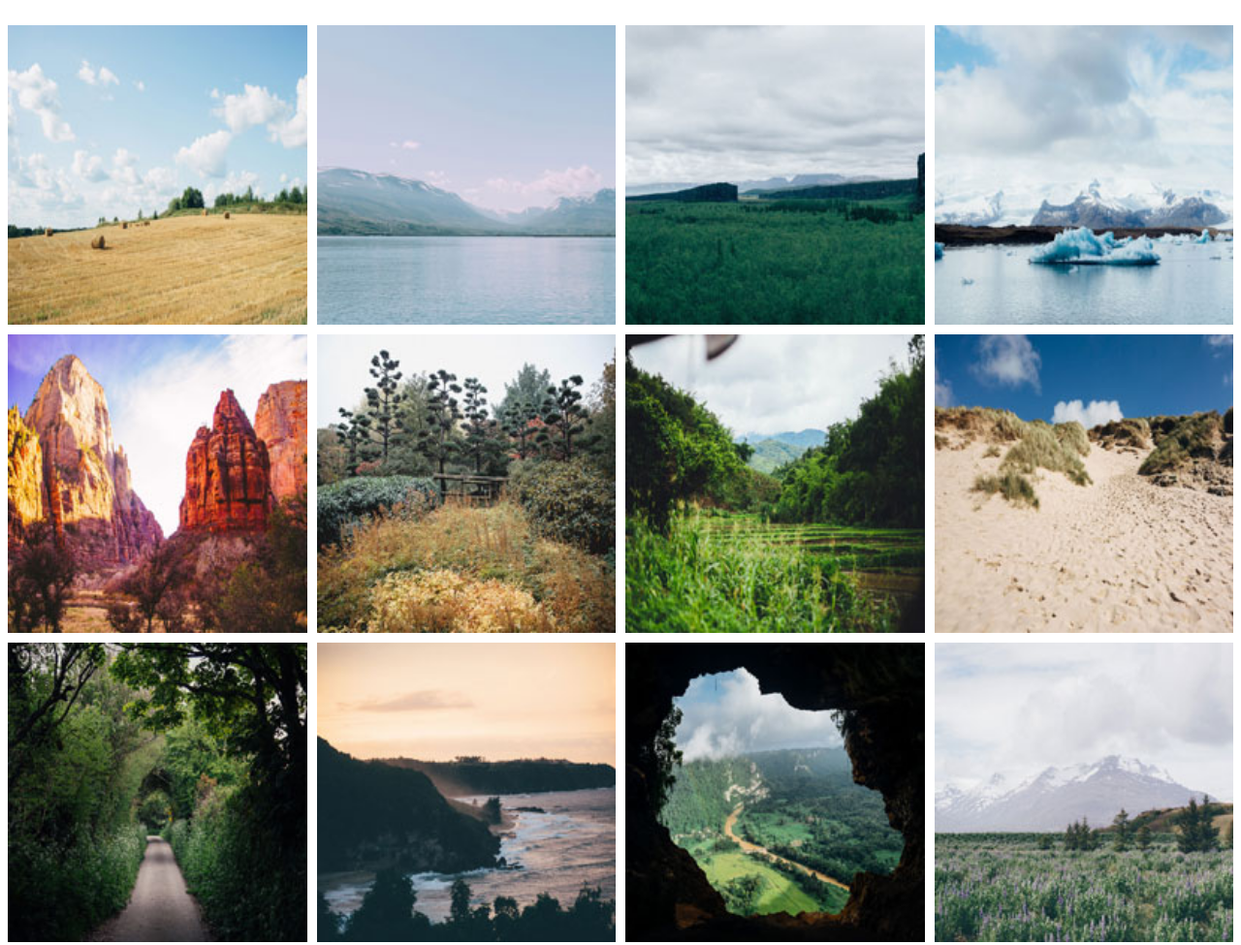
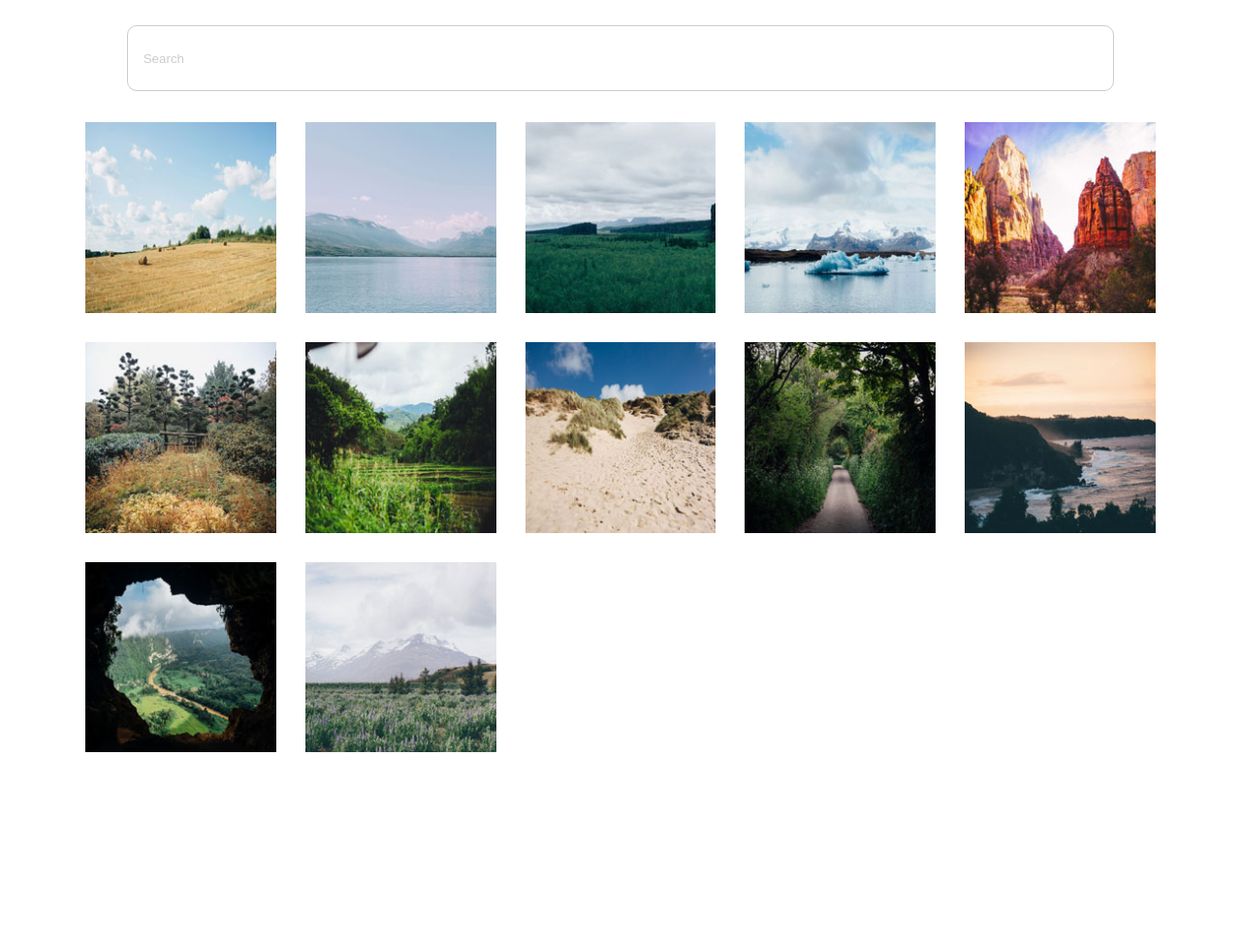
Before and after one commit to raf-l8bloomer/interactive-photo-gallery, a website: page index.html in a window 1280 px wide. Shown: the whole page at 97% size. After the commit the page ends 808 px from the top, so only its background shows below. Drawn offline with Linux system fonts and the light colour scheme.

Commit message:
added search filter and adjusted minimum sizes

```diff
--- a/css/layout.css
+++ b/css/layout.css
@@ -1,11 +1,35 @@
+body {
+    max-width: 100%;
+}
+
 .gallery {
     display: grid;
-    grid-template-columns: repeat(auto-fit, minmax(280px, 1fr));
+    grid-template-columns: repeat(auto-fit, minmax(180px, 1fr));
     grid-template-rows: auto;
-    grid-gap: 10px
+    grid-auto-columns: repeat(4, minmax(280px, 1fr));
+    grid-gap: 30px;
+    margin: 2em 5em;
 }
 
 a {
     display: flex;
     flex-direction: column;
 }
+
+.input-container {
+    display: flex;
+}
+
+.search {
+    margin: auto;
+    width: 80%;
+    height: 4rem;
+    display: inline-block;
+    border: 1px #ccc solid;
+    border-radius: 10px;
+}
+
+input::placeholder {
+    padding: 1em;
+    color: #ccc;
+}
--- a/index.html
+++ b/index.html
@@ -10,43 +10,46 @@
 </head>
 <body>
     <header>
+        <div class="input-container">
+            <input type="text" id="search" class="search" placeholder="Search">
+        </div>
     </header>
     <main>
         <div class="gallery">
-        <a href="photos/01.jpg" data-caption="Image 1">
+        <a class="image" href="photos/01.jpg" data-caption="A brown field of hay with a cloudy sky.">
             <img src="photos/thumbnails/01.jpg" alt="Image 1">
         </a>
-        <a href="photos/01.jpg" data-caption="Image 2">
+        <a class="image" href="photos/02.jpg" data-caption="A landscape view of water, mountain and sky.">
             <img src="photos/thumbnails/02.jpg" alt="Image 2">
         </a>
-        <a href="photos/03.jpg" data-caption="Image 3">
+        <a class="image" href="photos/03.jpg" data-caption="A green field and overcast sky.">
             <img src="photos/thumbnails/03.jpg" alt="Image 3">
         </a>
-        <a href="photos/04.jpg" data-caption="Image 4">
+        <a class="image" href="photos/04.jpg" data-caption="Cold glaciers with icy mountains. ">
             <img src="photos/thumbnails/04.jpg" alt="Image 4">
         </a>
-        <a href="photos/05.jpg" data-caption="Image 5">
+        <a class="image" href="photos/05.jpg" data-caption="Red canyons">
             <img src="photos/thumbnails/05.jpg" alt="Image 5">
         </a>
-        <a href="photos/06.jpg" data-caption="Image 6">
+        <a class="image" href="photos/06.jpg" data-caption="Trees and foliage.">
             <img src="photos/thumbnails/06.jpg" alt="Image 6">
         </a>
-        <a href="photos/07.jpg" data-caption="Image 7">
+        <a class="image" href="photos/07.jpg" data-caption="Green field with trees and overcast sky.">
             <img src="photos/thumbnails/07.jpg" alt="Image 7">
         </a>
-        <a href="photos/08.jpg" data-caption="Image 8">
+        <a class="image" href="photos/08.jpg" data-caption="Beachy desert sands and a clear sky.">
             <img src="photos/thumbnails/08.jpg" alt="Image 8">
         </a>
-        <a href="photos/09.jpg" data-caption="Image 9">
+        <a class="image" href="photos/09.jpg" data-caption="A cleared path with a foliage tunnel from trees and bushes.">
             <img src="photos/thumbnails/09.jpg" alt="Image 9">
         </a>
-        <a href="photos/10.jpg" data-caption="Image 10">
+        <a class="image" href="photos/10.jpg" data-caption="Landscape of beachy shore.">
             <img src="photos/thumbnails/10.jpg" alt="Image 10">
         </a>
-        <a href="photos/11.jpg" data-caption="Image 11">
+        <a class="image" href="photos/11.jpg" data-caption="A cave view of a pathway running through a green landscape and trees with a cloudy sky.">
             <img src="photos/thumbnails/11.jpg" alt="Image 11">
         </a>
-        <a href="photos/12.jpg" data-caption="Image 12">
+        <a class="image" href="photos/12.jpg" data-caption="An overcast sky over a snowcapped mountain and field of lavender.">
             <img src="photos/thumbnails/12.jpg" alt="Image 12">
         </a>
     </div>
--- a/js/app.js
+++ b/js/app.js
@@ -1,3 +1,21 @@
 baguetteBox.run('.gallery', {
     // Custom options
 });
+
+const search = document.querySelector('#search');
+const images = document.querySelectorAll('a.image')
+console.log(images)
+
+search.addEventListener('keyup', (e) => {
+    let currentValue = e.target.value.toLowerCase();
+    console.log('This is the search value:', currentValue);
+
+    images.forEach(image => {
+        console.log(image.dataset.caption)
+        if (image.dataset.caption.toLowerCase().includes(currentValue)) {
+            image.style.display = "flex"
+        } else {
+            image.style.display = "none";
+        }
+    })
+})
```
